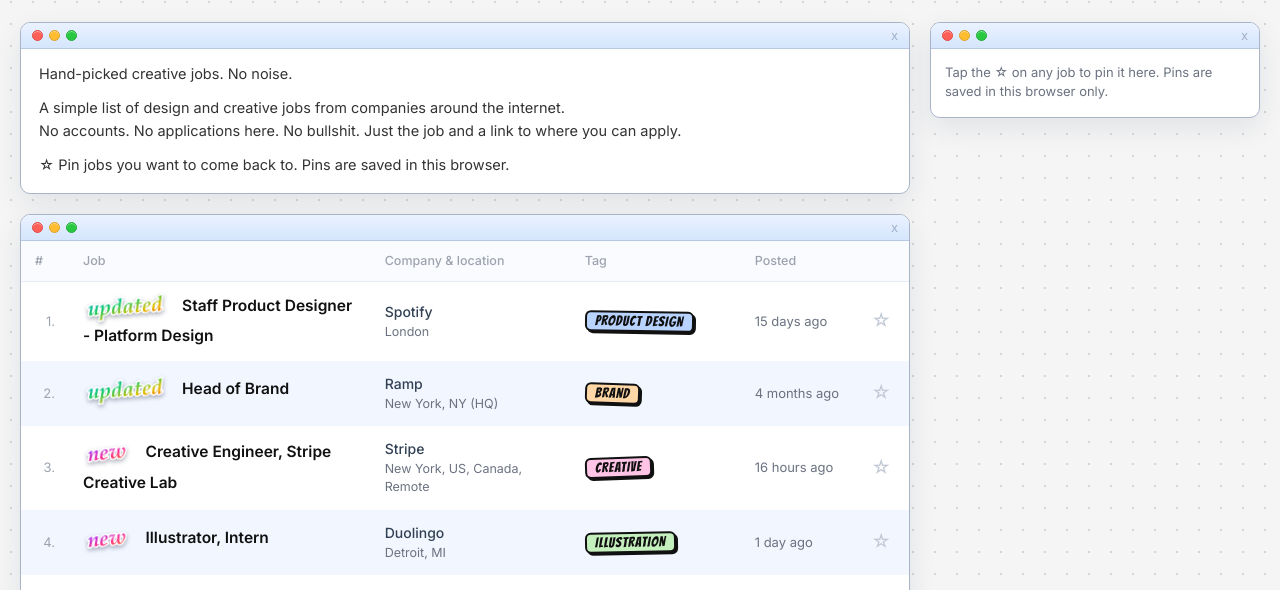
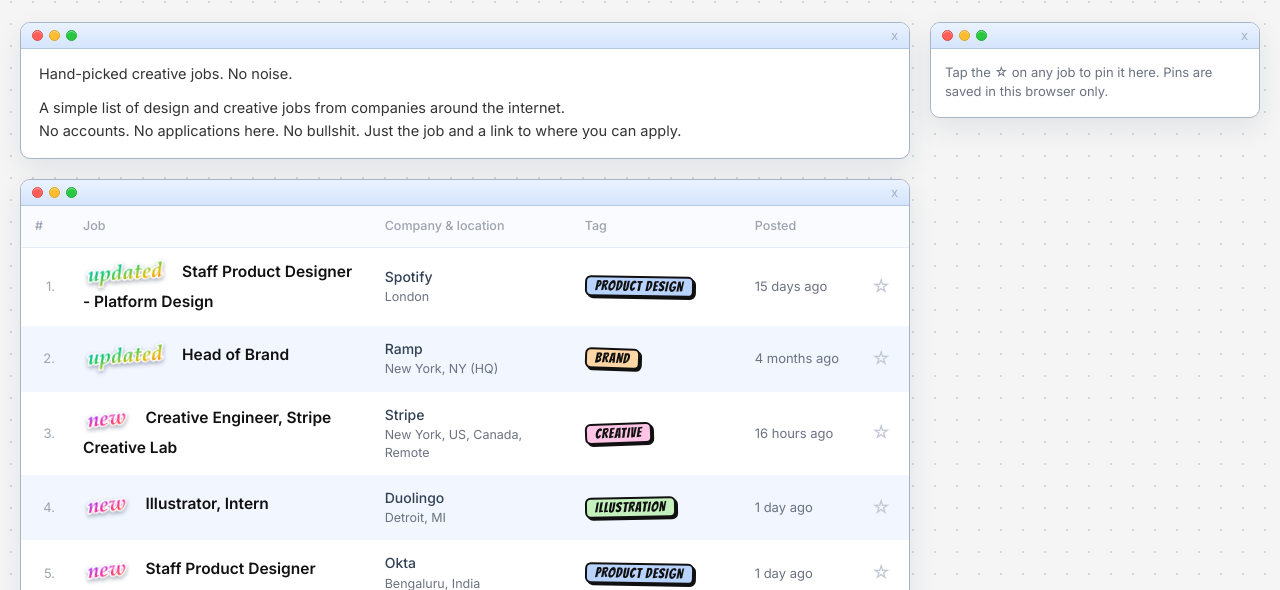
Before and after one commit to imti-ahmed/Oddities-Site, a PHP site: page / in a window 1280 px wide. Shown: the part 53-643 px from the top of the page. Run offline with PHP 8.4, Linux system fonts and the light colour scheme; some web fonts are replaced.

Commit message:
Remove pin line from the welcome card
Co-Authored-By: Claude Sonnet 5.5 <noreply@anthropic.com>
Claude-Session: https://claude.ai/code/session_01ESDPcYUjbkEt4bugoRiZYx

```diff
--- a/index.php
+++ b/index.php
@@ -106,9 +106,7 @@ function table_head(): string
         <?= winbar() ?>
         <div class="winbody">
           <p>Hand-picked creative jobs. No noise.</p>
-          <p>A simple list of design and creative jobs from companies around the internet.<br>No accounts. No applications here. No bullshit. Just the job and a link to where you can apply.</p>
-          <p>&#9734; Pin jobs you want to come back to. Pins are saved in this browser.</p>
-        </div>
+          <p>A simple list of design and creative jobs from companies around the internet.<br>No accounts. No applications here. No bullshit. Just the job and a link to where you can apply.</p>        </div>
       </div>
 
       <div class="main">
```
